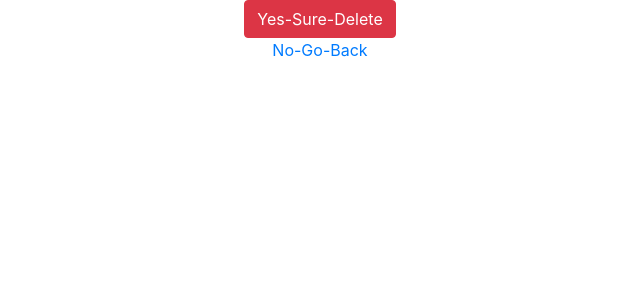
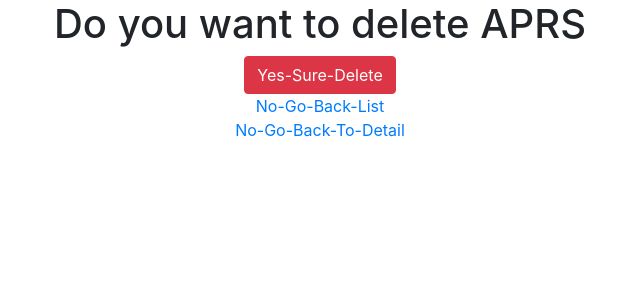
Before and after one commit to Charishmashaik/class-based-views, a Django app: a page that uses templates/app/school_confirm_delete.html in a window 1280 px wide. Shown: the part 40-340 px from the top of the page, without its empty margins (320-960 px from the left). Run offline with Django 4.2, Linux system fonts and the light colour scheme; data comes from the database, SQL or seed files in the repository.

Commit message:
first commit

```diff
--- a/templates/app/school_confirm_delete.html
+++ b/templates/app/school_confirm_delete.html
@@ -8,7 +8,10 @@
 <form method="POST">
     {% csrf_token %}
 
+    <h1>Do you want to delete {{schoolobject.name}}</h1>
+
     <input type="submit" value="Yes-Sure-Delete" class="btn btn-danger">
 </form>
-<a href="{% url 'SchoolList' %}">No-Go-Back</a>
+<a href="{% url 'SchoolList' %}">No-Go-Back-List</a><br>
+<a href="{% url 'Schooldetail' pk=schoolobject.pk %}">No-Go-Back-To-Detail</a>
 {% endblock %}
```
